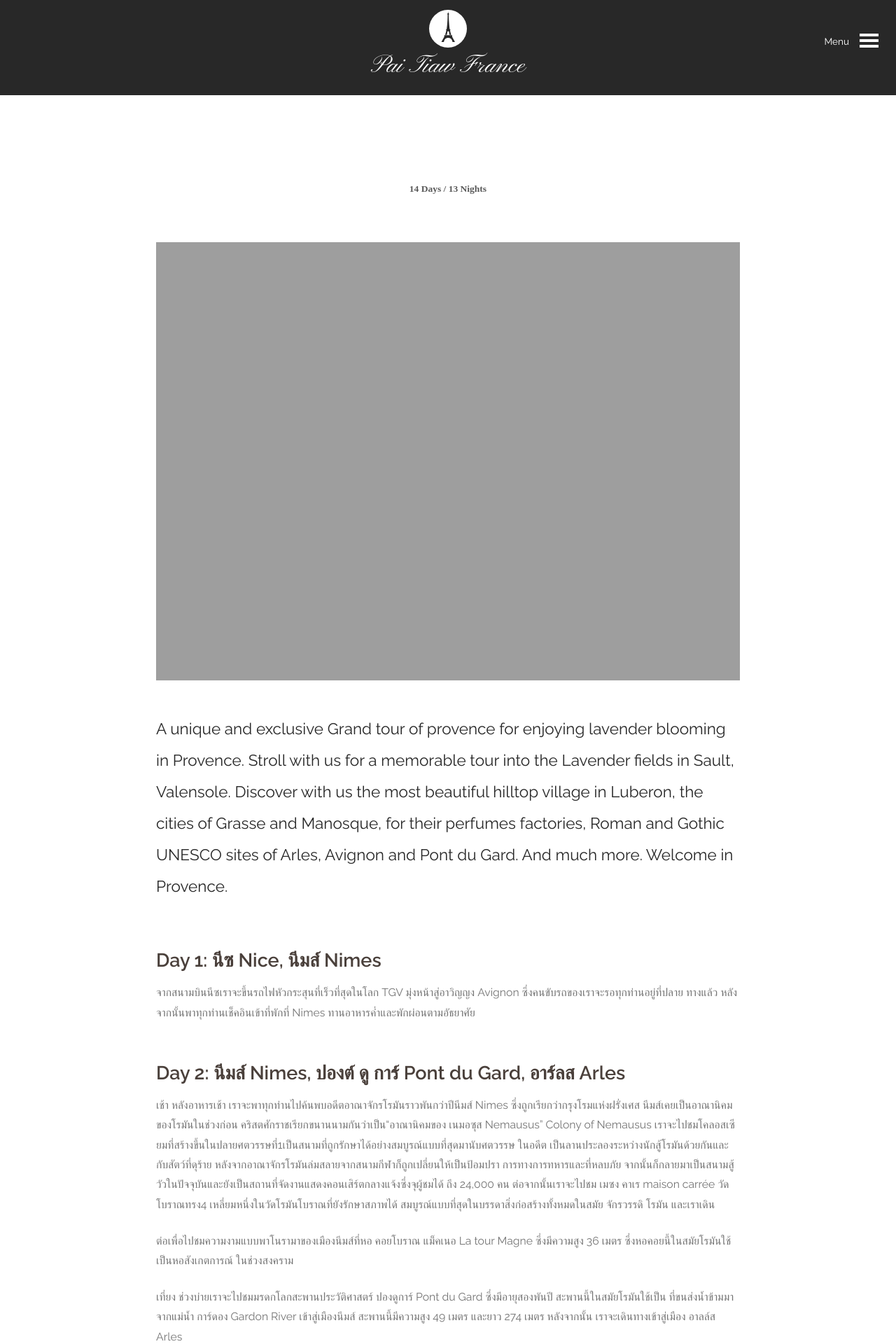
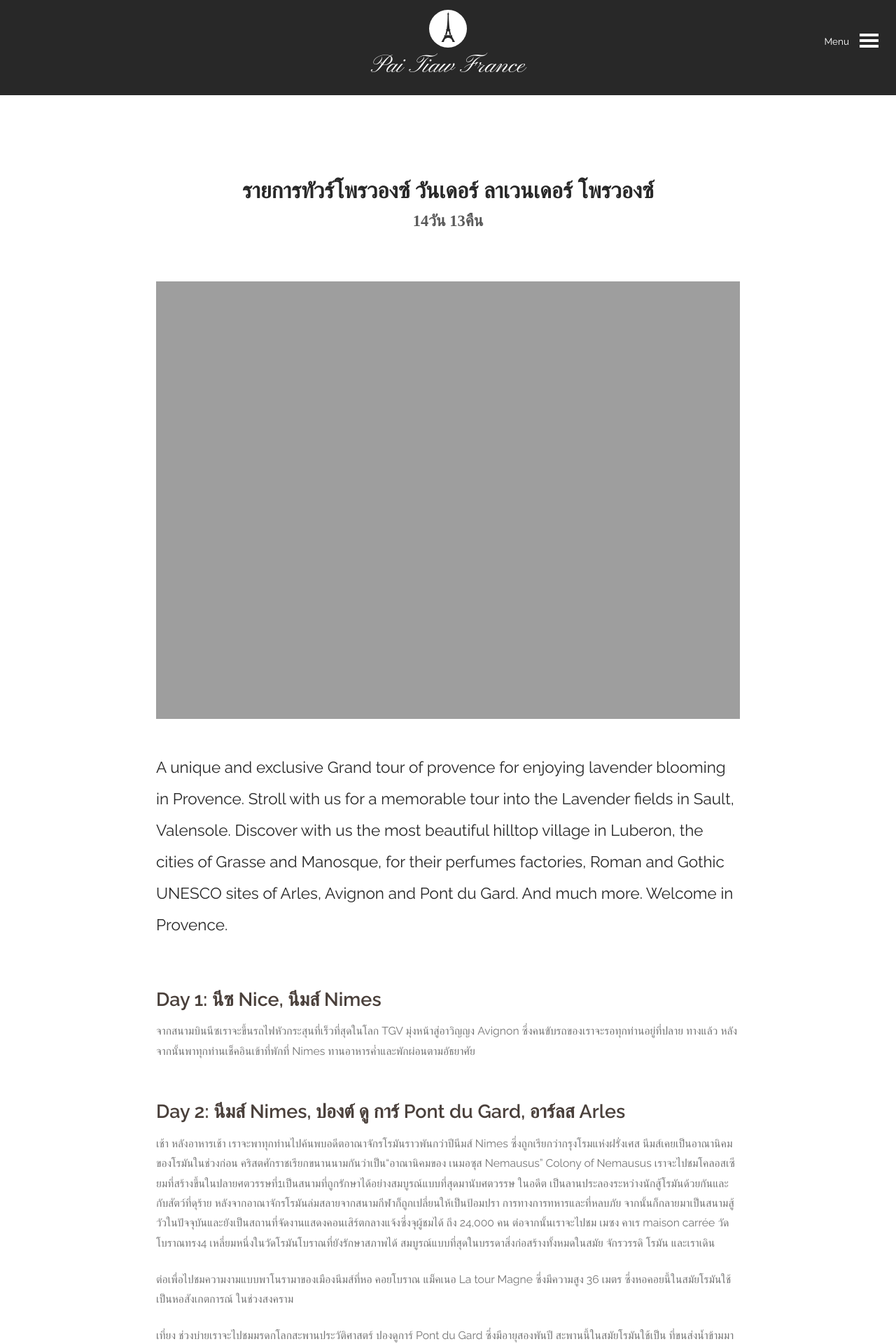
Before and after one commit to paitiewfrance/paitiewfrance.github.io, a Jekyll site: the page built from tour-provence/wonder-and-lavender-provence.md, in a window 1280 px wide. Shown: the top 1920 px of the page at 70% size. Built offline with Jekyll 4.4.1, drawn with Linux system fonts in a browser that asks for light colours; nearby versions of some CDN libraries; some web fonts are replaced.

Commit message:
css update for tour page duration title

```diff
--- a/_sass/layout.scss
+++ b/_sass/layout.scss
@@ -377,7 +377,7 @@ a.test {
         font-weight: bold;
         font-family: $serif;
         text-transform: capitalize;
-        font-size: .75em;
+        font-size: 1.25em;
    }
 }
 
--- a/tour-provence/wonder-and-lavender-provence.md
+++ b/tour-provence/wonder-and-lavender-provence.md
@@ -1,7 +1,8 @@
 ---
 layout: tour
 title: ไปเที่ยวฟรานส์ รายการทัวร์โพรวองซ์ วันเดอร์ ลาเวนเดอร์ โพรวองซ์ 14วัน 13คืน
-duration: 14 Days / 13 Nights
+tourName:  รายการทัวร์โพรวองซ์ วันเดอร์ ลาเวนเดอร์ โพรวองซ์
+duration: 14วัน 13คืน
 keywords:  เที่ยวฝรั่งเศส,ทริปส่วนตัว,เที่ยวโปรวองซ์,ฝรั่งเศสตอนตอนใต้
 meta: เที่ยวฝรั่งเศส,ทริปส่วนตัว,เที่ยวโปรวองซ์,ฝรั่งเศสตอนตอนใต้
 img: lavande.jpg
```
Also changed, not shown: tour-alps/road-of-great-alps.md (+1 -0 lines), tour-provence/the-french-riviera-by-the-seaside.md (+1 -0 lines).
